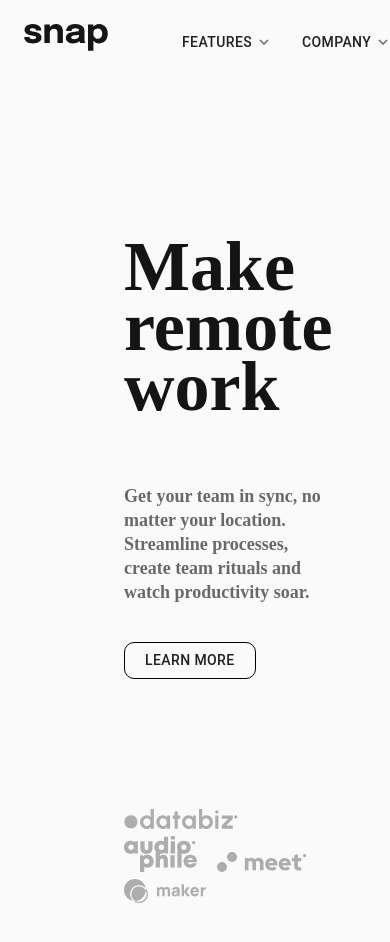
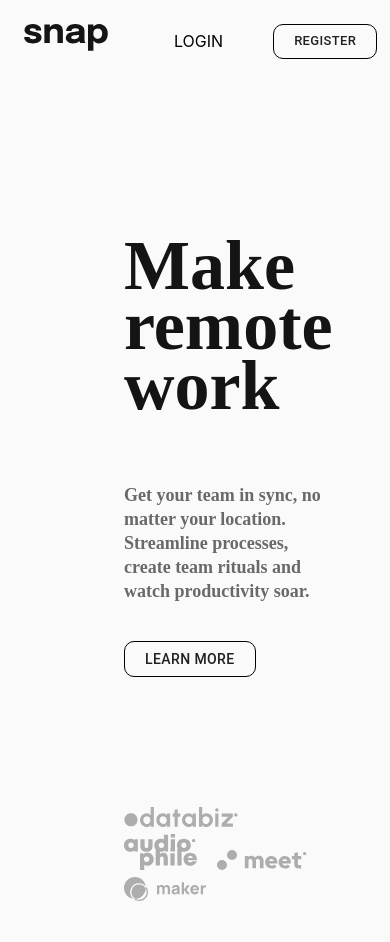
Before and after one commit to Elio1995/dropdown-navigation, a React (Vite) app: page / in a window 390 px wide. Shown: the top 942 px of the page. Built offline with nearby package versions, Linux system fonts and the light colour scheme.

Commit message:
Fixed login and signUp button and added breakpoints

```diff
--- a/src/Components/Header.tsx
+++ b/src/Components/Header.tsx
@@ -12,7 +12,7 @@ import arrowUp from "../../images/icon-arrow-up.svg";
 import arrowDown from "../../images/icon-arrow-down.svg";
 import "../App.css";
 
-const useStyles = makeStyles({
+const useStyles = makeStyles((theme) => ({
   header: {
     display: "grid",
     gridTemplateColumns: "150px 1fr 100px",
@@ -20,6 +20,7 @@ const useStyles = makeStyles({
   nav: {
     display: "grid",
     gridTemplateColumns: "120px 120px 120px 120px",
+    [theme.breakpoints.down(600)]: { display: "none" },
   },
 
   button: {
@@ -27,6 +28,7 @@ const useStyles = makeStyles({
     border: "1px solid black",
     padding: "5px 20px",
     borderRadius: "10px",
+    fontSize: "13px",
   },
   icons: {
     marginRight: "15px",
@@ -34,7 +36,7 @@ const useStyles = makeStyles({
   dropdownMenu: {
     marginTop: "40px",
   },
-});
+}));
 const StyledMenu = styled((props: MenuProps) => (
   <Menu elevation={0} {...props} />
 ))(({ theme }) => ({
@@ -186,10 +188,10 @@ function Header() {
           <Button>About</Button>
         </div>
       </div>
-      <div>
-        <span>Login</span>
-        <span className={classes.button} style={{ marginLeft: "50px" }}>
-          Register
+      <div style={{ display: "grid", gridTemplateColumns: "1fr 1fr" }}>
+        <span style={{ marginTop: "5px" }}>LOGIN</span>
+        <span style={{ marginLeft: "50px" }}>
+          <Button className={classes.button}>Register</Button>
         </span>
       </div>
     </div>
```
